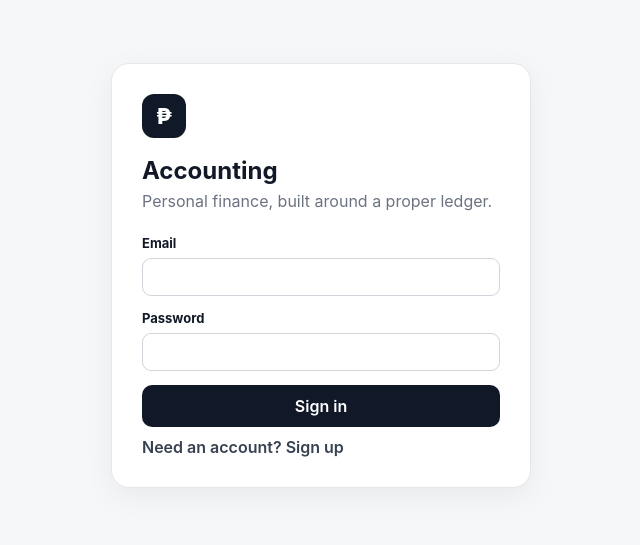
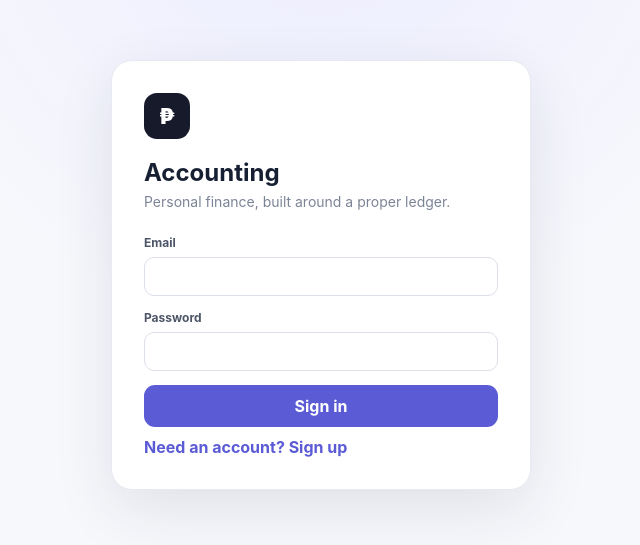
Before and after one commit to Kosei29/accounting, a React (Vite) app: page /login in a window 1280 px wide. Shown: the part 125-670 px from the top of the page, without its empty margins (319-959 px from the left). Built offline with nearby package versions, Linux system fonts and the light colour scheme; no server answers.

Commit message:
Design first visual UI system

```diff
--- a/src/index.css
+++ b/src/index.css
@@ -1,34 +1,70 @@
-:root { font-family: Inter, ui-sans-serif, system-ui, -apple-system, BlinkMacSystemFont, "Segoe UI", sans-serif; color: #111827; background: #f6f7f9; font-synthesis: none; }
+:root {
+  font-family: Inter, ui-sans-serif, system-ui, -apple-system, BlinkMacSystemFont, "Segoe UI", sans-serif;
+  color: #172033;
+  background: #f7f8fc;
+  font-synthesis: none;
+  --ink: #172033;
+  --muted: #7b8496;
+  --line: #e7eaf0;
+  --surface: #ffffff;
+  --accent: #5b5bd6;
+  --accent-soft: #eeeeff;
+  --green: #198754;
+  --green-soft: #e8f7ef;
+  --red: #d94b5b;
+  --red-soft: #fdecef;
+  --sidebar: #171a2b;
+}
 * { box-sizing: border-box; }
 body { margin: 0; min-width: 320px; }
 button, input, select { font: inherit; }
-button { cursor: pointer; border: 0; border-radius: 10px; padding: 11px 16px; background: #111827; color: white; font-weight: 600; }
-button:disabled { opacity: .6; cursor: wait; }
-.app-shell { min-height: 100vh; display: flex; }
-.sidebar { width: 230px; background: #111827; color: white; padding: 24px 16px; display: flex; flex-direction: column; gap: 28px; }
-.logo { font-size: 20px; font-weight: 800; padding: 4px 8px; }
-.sidebar nav { display: grid; gap: 6px; }
-.sidebar a { color: #cbd5e1; text-decoration: none; padding: 11px 12px; border-radius: 9px; }
-.sidebar a.active, .sidebar a:hover { background: #374151; color: white; }
-.sidebar-bottom { margin-top: auto; display: grid; gap: 12px; padding: 8px; overflow-wrap: anywhere; }
-.secondary { background: #374151; }
+button { cursor: pointer; border: 0; border-radius: 11px; padding: 11px 16px; background: var(--accent); color: white; font-weight: 700; transition: .18s ease; }
+button:hover { transform: translateY(-1px); filter: brightness(.97); }
+button:disabled { opacity: .6; cursor: wait; transform: none; }
+.app-shell { min-height: 100vh; display: flex; background: #f7f8fc; }
+.sidebar { width: 248px; flex: 0 0 248px; background: var(--sidebar); color: white; padding: 26px 15px 18px; display: flex; flex-direction: column; }
+.logo { display: flex; align-items: center; gap: 11px; font-size: 18px; font-weight: 800; padding: 4px 12px 28px; letter-spacing: -.3px; }
+.logo-mark { width: 34px; height: 34px; border-radius: 10px; background: #fff; color: var(--sidebar); display: grid; place-items: center; font-size: 15px; font-weight: 900; }
+.logo-sub { color: #858ba4; font-size: 10px; display: block; margin-top: 2px; font-weight: 600; letter-spacing: .4px; text-transform: uppercase; }
+.sidebar nav { display: grid; gap: 5px; }
+.sidebar a { display: flex; align-items: center; gap: 12px; color: #aeb4c9; text-decoration: none; padding: 12px 13px; border-radius: 11px; font-size: 14px; font-weight: 650; }
+.sidebar a span { width: 18px; text-align: center; opacity: .85; }
+.sidebar a.active, .sidebar a:hover { background: #292d44; color: white; }
+.sidebar-bottom { margin-top: auto; display: grid; gap: 10px; padding: 15px 8px 4px; border-top: 1px solid #2a2e43; overflow-wrap: anywhere; }
+.sidebar-user { color: #9fa6bc; font-size: 12px; }
+.secondary { background: #292d44; color: #dfe3ef; }
 .content { flex: 1; min-width: 0; }
-.page { max-width: 1100px; margin: 0 auto; padding: 36px; }
-.page-header { display: flex; justify-content: space-between; align-items: center; margin-bottom: 24px; }
-h1, h2, h3 { margin: 0 0 6px; } h2 { font-size: 30px; } h3 { margin-top: 30px; }
-.muted { color: #6b7280; margin: 0; }
-.panel { background: white; border: 1px solid #e5e7eb; border-radius: 14px; padding: 20px; box-shadow: 0 2px 10px rgba(0,0,0,.03); }
+.page { max-width: 1220px; margin: 0 auto; padding: 38px 42px 56px; }
+.page-header { display: flex; justify-content: space-between; align-items: flex-end; margin-bottom: 26px; }
+.eyebrow { margin: 0 0 6px; color: var(--accent); font-size: 11px; font-weight: 800; letter-spacing: .09em; text-transform: uppercase; }
+h1, h2, h3 { margin: 0 0 6px; } h2 { font-size: 31px; letter-spacing: -.8px; } h3 { margin-top: 32px; font-size: 17px; }
+.muted { color: var(--muted); margin: 0; font-size: 14px; }
+.panel { background: var(--surface); border: 1px solid var(--line); border-radius: 17px; padding: 22px; box-shadow: 0 8px 24px rgba(25,31,50,.035); }
 .form-grid { display: grid; grid-template-columns: repeat(auto-fit, minmax(180px, 1fr)); gap: 14px; align-items: end; }
-label { display: grid; gap: 7px; font-size: 13px; font-weight: 700; }
-input, select { width: 100%; border: 1px solid #d1d5db; border-radius: 9px; padding: 10px 11px; background: white; }
-.cards, .summary-grid { display: grid; grid-template-columns: repeat(auto-fit, minmax(180px, 1fr)); gap: 14px; margin-top: 20px; }
-.card, .summary-card { background: white; border: 1px solid #e5e7eb; border-radius: 14px; padding: 18px; display: grid; gap: 7px; }
-.card small { color: #6b7280; text-transform: capitalize; } .card strong { font-size: 22px; }
-.summary-card span { color: #6b7280; } .summary-card strong { font-size: 26px; }
-.table-wrap { margin-top: 20px; overflow-x: auto; } table { width: 100%; border-collapse: collapse; } th, td { text-align: left; padding: 12px; border-bottom: 1px solid #eee; white-space: nowrap; } th { font-size: 12px; text-transform: uppercase; color: #6b7280; }
-.auth-page { min-height: 100vh; display: grid; place-items: center; padding: 20px; background: #f6f7f9; }
-.auth-card { width: min(420px, 100%); background: white; border: 1px solid #e5e7eb; border-radius: 18px; padding: 30px; box-shadow: 0 8px 30px rgba(0,0,0,.06); }
-.brand-mark { width: 44px; height: 44px; display: grid; place-items: center; border-radius: 12px; background: #111827; color: white; font-size: 22px; font-weight: 800; margin-bottom: 18px; }
-.auth-card form { display: grid; gap: 14px; margin-top: 24px; } .link-button { background: none; color: #374151; padding: 10px 0 0; } .form-message { margin: 14px 0 0; color: #374151; }
-.error { color: #b91c1c; } .success { color: #047857; } .loading { min-height: 100vh; display: grid; place-items: center; }
-@media (max-width: 700px) { .app-shell { display: block; } .sidebar { width: 100%; padding: 14px; } .sidebar nav { display: flex; overflow-x: auto; } .sidebar-bottom { display: flex; justify-content: space-between; align-items: center; } .page { padding: 22px 16px; } }
+label { display: grid; gap: 7px; font-size: 12px; font-weight: 750; color: #4d5668; }
+input, select { width: 100%; border: 1px solid #dce0e8; border-radius: 10px; padding: 11px 12px; background: white; color: var(--ink); outline: none; }
+input:focus, select:focus { border-color: #8a8ae5; box-shadow: 0 0 0 3px var(--accent-soft); }
+.cards, .summary-grid { display: grid; grid-template-columns: repeat(auto-fit, minmax(190px, 1fr)); gap: 15px; margin-top: 18px; }
+.card, .summary-card { background: white; border: 1px solid var(--line); border-radius: 17px; padding: 20px; display: grid; gap: 8px; box-shadow: 0 7px 22px rgba(25,31,50,.03); }
+.card small { color: var(--muted); text-transform: capitalize; font-size: 11px; font-weight: 700; } .card strong { font-size: 23px; letter-spacing: -.4px; }
+.summary-card { min-height: 126px; align-content: center; }
+.summary-card span { color: var(--muted); font-size: 12px; font-weight: 700; } .summary-card strong { font-size: 27px; letter-spacing: -.8px; }
+.summary-card:first-child { background: var(--sidebar); color: white; border-color: var(--sidebar); } .summary-card:first-child span { color: #aeb4c9; }
+.dashboard-grid { display: grid; grid-template-columns: 1.45fr .85fr; gap: 16px; margin-top: 16px; }
+.section-title { display: flex; justify-content: space-between; align-items: center; margin-bottom: 18px; }
+.section-title h3 { margin: 0; }
+.net-flow { display: grid; grid-template-columns: 1fr 1fr; gap: 12px; }
+.flow-item { padding: 15px; border-radius: 13px; background: #fafbfc; border: 1px solid var(--line); }
+.flow-item span { display: block; color: var(--muted); font-size: 11px; font-weight: 700; margin-bottom: 5px; }
+.flow-item strong { font-size: 20px; }
+.flow-item.income strong { color: var(--green); } .flow-item.expense strong { color: var(--red); }
+.table-wrap { margin-top: 18px; overflow-x: auto; } table { width: 100%; border-collapse: collapse; } th, td { text-align: left; padding: 13px 12px; border-bottom: 1px solid #eef0f4; white-space: nowrap; } th { font-size: 10px; text-transform: uppercase; letter-spacing: .06em; color: #8a92a2; } td { font-size: 13px; color: #394254; }
+.badge { display: inline-flex; padding: 5px 8px; border-radius: 999px; font-size: 10px; font-weight: 800; text-transform: capitalize; } .badge.posted { background: var(--green-soft); color: var(--green); } .badge.voided { background: var(--red-soft); color: var(--red); } .badge.income { background: var(--green-soft); color: var(--green); } .badge.expense { background: var(--red-soft); color: var(--red); }
+.error { color: var(--red); font-size: 13px; } .success { color: var(--green); font-size: 13px; } .loading { min-height: 100vh; display: grid; place-items: center; color: var(--muted); }
+.auth-page { min-height: 100vh; display: grid; place-items: center; padding: 20px; background: radial-gradient(circle at 50% 0%, #ececff, #f7f8fc 45%); }
+.auth-card { width: min(420px, 100%); background: white; border: 1px solid var(--line); border-radius: 21px; padding: 32px; box-shadow: 0 20px 60px rgba(31,37,60,.1); }
+.brand-mark { width: 46px; height: 46px; display: grid; place-items: center; border-radius: 13px; background: var(--sidebar); color: white; font-size: 21px; font-weight: 900; margin-bottom: 19px; }
+.auth-card form { display: grid; gap: 14px; margin-top: 25px; } .link-button { background: none; color: var(--accent); padding: 10px 0 0; } .form-message { margin: 14px 0 0; color: #4d5668; font-size: 13px; }
+@media (max-width: 850px) { .dashboard-grid { grid-template-columns: 1fr; } }
+@media (max-width: 700px) { .app-shell { display: block; } .sidebar { width: 100%; padding: 13px 12px; } .logo { padding: 3px 7px 13px; } .sidebar nav { display: flex; overflow-x: auto; } .sidebar a { white-space: nowrap; } .sidebar-bottom { display: flex; justify-content: space-between; align-items: center; padding: 11px 7px 0; } .page { padding: 24px 16px 42px; } .page-header { align-items: flex-start; } h2 { font-size: 27px; } .summary-grid { grid-template-columns: 1fr 1fr; } }
+@media (max-width: 430px) { .summary-grid { grid-template-columns: 1fr; } }
```
